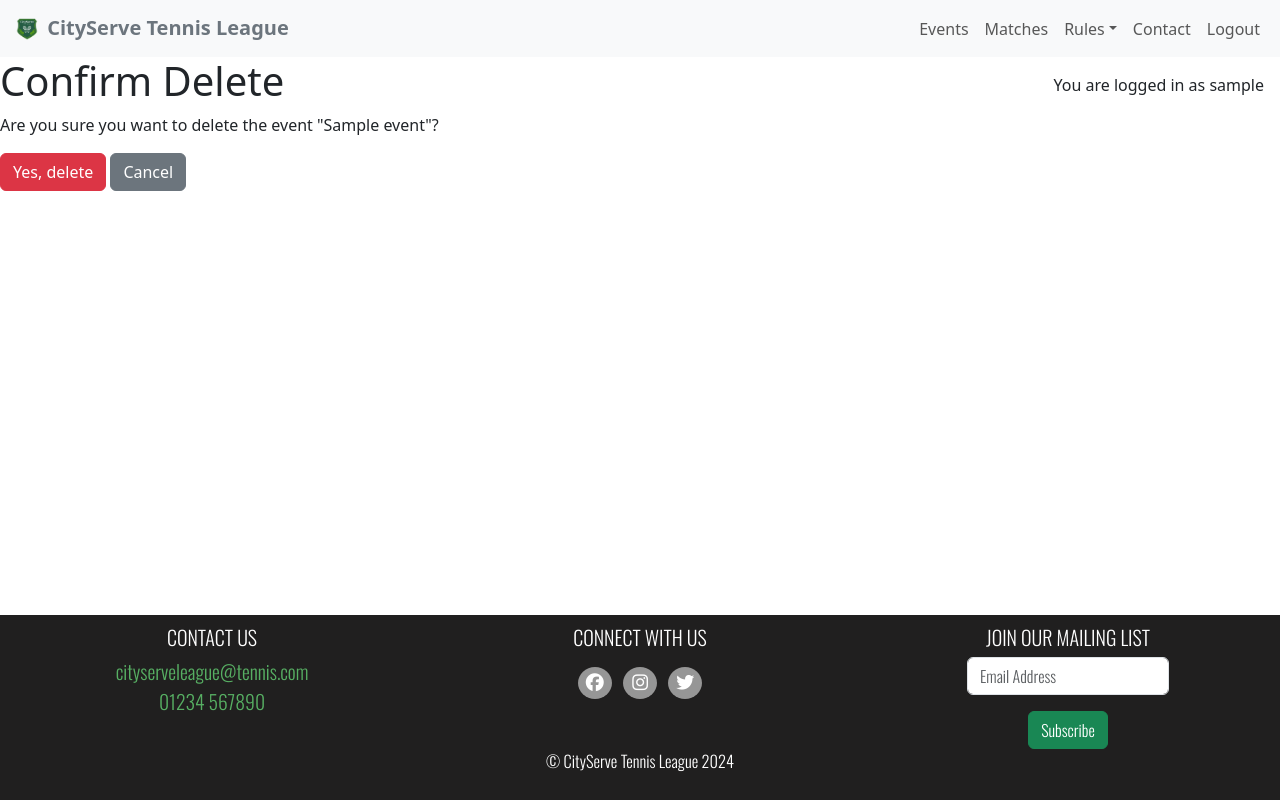
After one commit to AJMCoder/Project-4, a Django app: page /events/event/1/delete/ in a window 1280 px wide. The commit adds this page. Run offline with Django 5.2, Linux system fonts and the light colour scheme; a user stored in the database is signed in; tables that the repository leaves empty hold one stand-in row (values such as "Sample post"); some libraries are stand-ins or nearby versions; some web fonts are replaced.

Commit message:
Add the delete option to events that the user has created. User must be logged in in order to access this feature.

```diff
--- /dev/null
+++ b/events/templates/events/event_confirm_delete.html
@@ -0,0 +1,12 @@
+<!-- events/templates/events/event_confirm_delete.html -->
+{% extends 'base.html' %}
+
+{% block content %}
+    <h1>Confirm Delete</h1>
+    <p>Are you sure you want to delete the event "{{ object.title }}"?</p>
+    <form method="post">
+        {% csrf_token %}
+        <button type="submit" class="btn btn-danger">Yes, delete</button>
+        <a href="{% url 'event_detail' object.slug %}" class="btn btn-secondary">Cancel</a>
+    </form>
+{% endblock %}
--- a/events/templates/events/event_detail.html
+++ b/events/templates/events/event_detail.html
@@ -11,6 +11,9 @@
             <div class="col-md-6">
                 <h1 class="event-title">{{ event.title }}</h1>
                 <p class="event-subtitle">{{ event.author }} | {{ event.created_at }}</p>
+                {% if event.author == user %}
+                    <a href="{% url 'event_delete' event.pk %}" class="btn btn-danger">Delete Event</a>
+                {% endif %}
             </div>
         </div>
     </div>
@@ -67,7 +70,7 @@
                 {% if user.is_authenticated %}
                 <h3>Leave a comment:</h3>
                 <p>Commenting as: {{ user.username }}</p>
-                <form id="commentForm" method="post" style="">
+                <form id="commentForm" method="post"></form>
                     {% csrf_token %}
                     {{ comment_form|crispy }}
                     <button id="submitButton" type="submit" class="btn btn-success form-btn">Send</button>
--- a/events/urls.py
+++ b/events/urls.py
@@ -1,8 +1,10 @@
 from . import views
 from django.urls import path
+from .views import EventDeleteView
 
 urlpatterns = [
     path("", views.EventList.as_view(), name="events"),
     path('event/<slug:slug>/', views.EventDetail.as_view(), name='event_detail'),
     path('create/', views.create_event, name='create_event'),
+    path('event/<int:pk>/delete/', EventDeleteView.as_view(), name='event_delete'),
 ]
--- a/events/views.py
+++ b/events/views.py
@@ -1,8 +1,11 @@
 from django.shortcuts import render, get_object_or_404, redirect
 from django.contrib.auth.decorators import login_required
+from django.core.exceptions import PermissionDenied
 from django.views import generic
 from django.contrib import messages
 from django.views.generic import DetailView
+from django.views.generic.edit import DeleteView
+from django.urls import reverse_lazy
 from .models import Event, Comment
 from .forms import CommentForm, EventForm
 
@@ -39,6 +42,23 @@ class EventDetail(DetailView):
     def get_object(self):
         return get_object_or_404(Event, slug=self.kwargs['slug'])
 
+# Allow users to delete their own events.
+class EventDeleteView(DeleteView):
+    model = Event
+    template_name = 'events/event_confirm_delete.html'
+    success_url = reverse_lazy('event_list')
+
+    def get_object(self, queryset=None):
+        """ Hook to ensure object is owned by request.user. """
+        obj = super().get_object(queryset=queryset)
+        if not obj.author == self.request.user:
+            raise PermissionDenied()
+        return obj
+
+    def get_success_url(self):
+        return reverse_lazy('event_detail', kwargs={'slug': self.object.slug})
+
+
 def event_detail(request, slug):
     queryset = Event.objects.filter(status=1)
     event = get_object_or_404(queryset, slug=slug)
```
